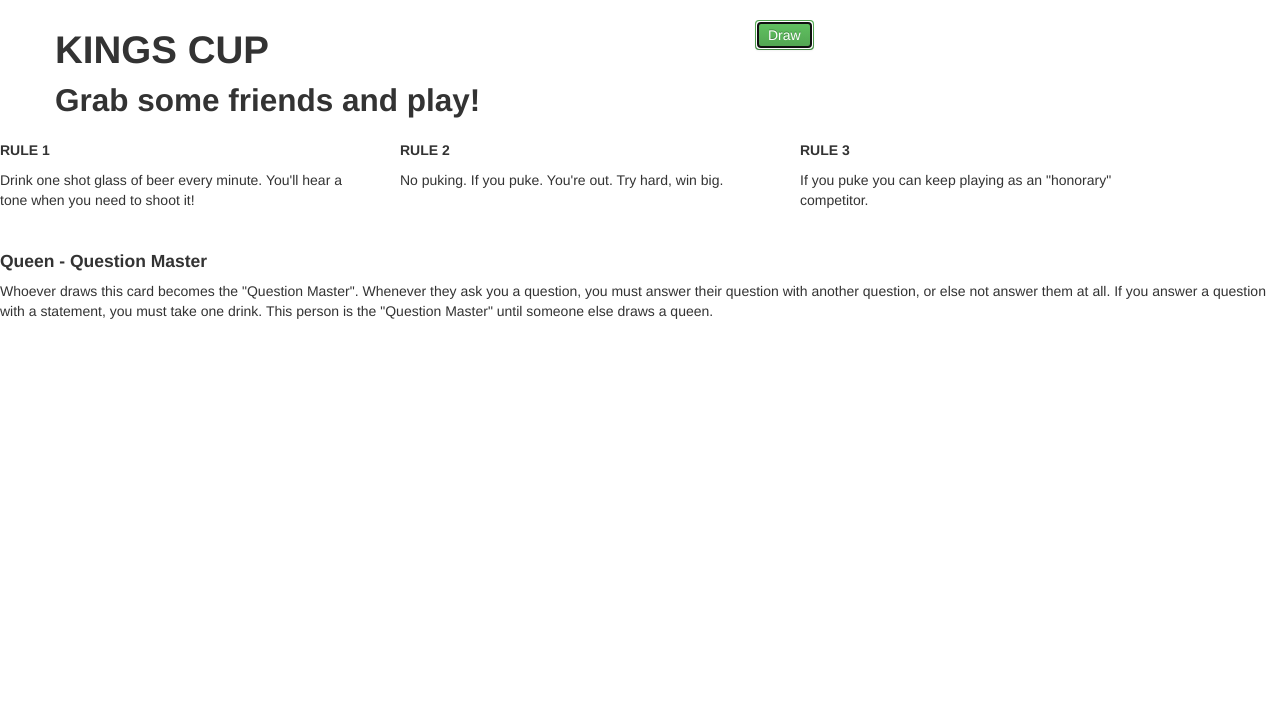
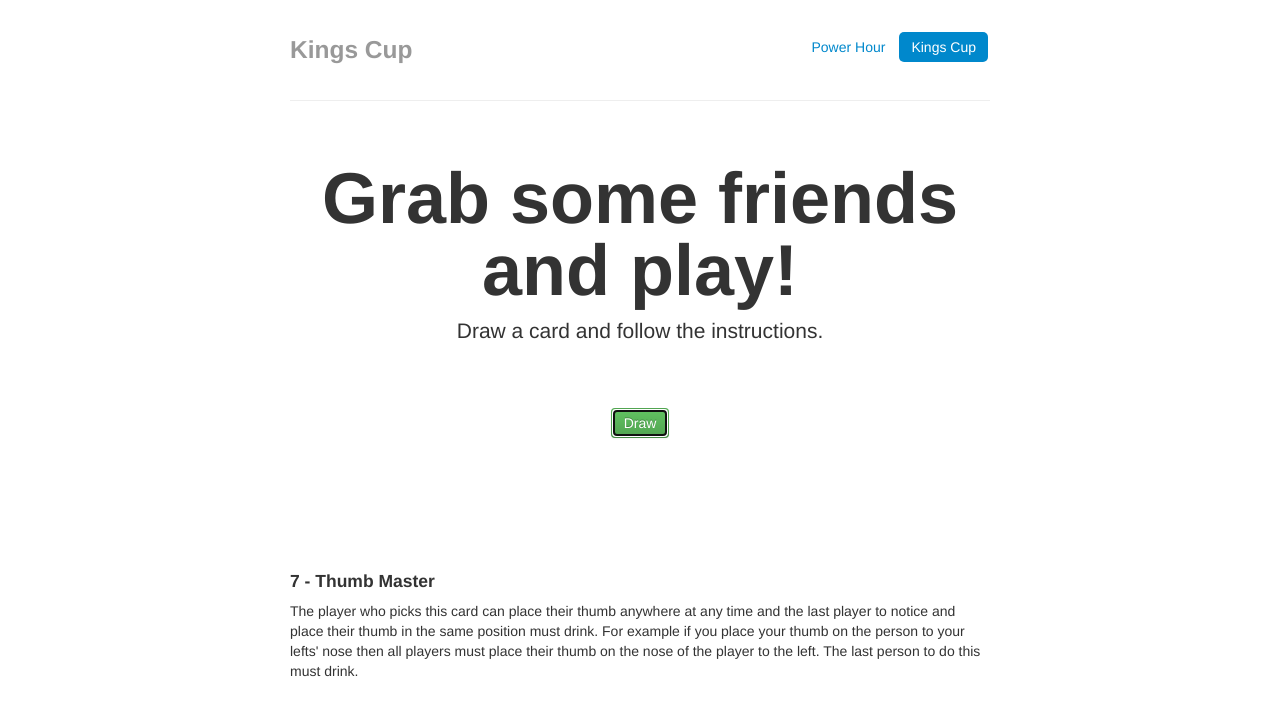
Before and after one commit to ckennicott/dwc, a plain HTML site: page kingscup.html in a window 1280 px wide. Both pictures are taken after a click on the button "Draw". Drawn offline with nearby package versions, Linux system fonts and the light colour scheme.

Commit message:
basic logic for kings cup app

```diff
--- a/js/kings-cup.js
+++ b/js/kings-cup.js
@@ -1,12 +1,72 @@
 $(document).ready(function(){
 
-    var cardArray;
+    var cardArray = [
+	["Ace", "Waterfall", "The Player who drew this card begins to chug or sip, so then does everybody else. When the person who picked up the card stops drinking the person to their right can stop drinking. When that person stops drinking the person to their right can stop drinking. This goes to the end of the circle. Also known as Tom Ace"],
+	[2, "You", "The Player who drew this card selects someone who then must drink."],
+	[3, "Me", "The Player who drew this card must drink."],
+	[4, "Whores", "Ladies and women drink."],
+	[5, "Never have I ever", "Every Player holds up 5 fingers and the person who drew the card begins the questioning with a sentence \"Never have I ever.....\" Player must state something that he/she has never done. If any of the other players have done it then they lose a finger. 1st person to lose all five fingers they must drink."],
+	[6, "Dicks", "Gentlemen or men drink."],
+	[7, "Thumb Master", "The player who picks this card can place their thumb anywhere at any time and the last player to notice and place their thumb in the same position must drink. For example if you place your thumb on the person to your lefts' nose then all players must place their thumb on the nose of the player to the left. The last person to do this must drink."],
+	[8, "Gambler's Fate", "When a player draws this card they must guess the colour of the next card. If they get it wrong, they drink. If they get it right, they give a drink to another player."],
+	[9, "Bust a Rhyme", "The player who drew the 9 says a phrase, then the players go around in the circle saying phrases that rhyme with the original. No phrase may be said twice, the first player who can not come up with a phrase, or says a phrase that doesn't rhyme must drink."],
+	[10, "Categories", "The player who drew the 10 picks a category such as \"sports teams\" or \"bands from the '90s,\" the players then go around in the circle saying items from that category, the first player who can not think of an item or says something not in the category (or if all items have been exhausted) must drink."],
+	["Jack", "Last slap", "The player who drew the card can place the card on the table anytime, and the last person to place their hand on the card has to drink a second per player in the game."],
+	["Queen", "Question Master", "Whoever draws this card becomes the \"Question Master\". Whenever they ask you a question, you must answer their question with another question, or else not answer them at all. If you answer a question with a statement, you must take one drink. This person is the \"Question Master\" until someone else draws a queen."],
+	["King", "RuleMaster", "The 4th King drawn must drink the center cup. The first 3 King's may add drinks to the center cups as well as make a rule."]
+	];
+	var previousCardsArray = [0, 0, 0, 0, 0, 0, 0, 0, 0, 0, 0, 0, 0];
+	var currentCardNum;
+	var cardHTML;
+	var cardExplinationHTML;
 
 
+    $("#draw-card-button").click(function() {
 
-    $(".draw-card-button").click(function() {
+		var foundCard = false;
+		while (foundCard == false) {
+
+			// Draw a new card
+			currentCardNum = Math.floor(Math.random() * 13) + 1;
+
+			// Make sure the card number hasn't been drawn 4 times before
+			if (previousCardsArray[currentCardNum - 1] < 4) {
+
+				// Incriment the card number
+				previousCardsArray[currentCardNum - 1]++;
+
+				// Update page content
+				cardHTML = "<h4>" + cardArray [currentCardNum - 1][0] + " - " + cardArray[currentCardNum - 1][1] + "</h4>";
+				$("#card").html(cardHTML);
+				cardExplinationHTML = "<p>" + cardArray [currentCardNum - 1][2] + "</p>";
+				$("#card-explination").html(cardExplinationHTML);
+				foundCard = true;
+
+				if (isFull(previousCardsArray)) {
+
+					alert("Game over");
+
+				}
+			}
+		}
 
 
     });
 
+	function isFull(array) {
+
+		var full = true;
+
+		for (var i = 0; i < previousCardsArray.length; i++) {
+
+			if (previousCardsArray[i] < 4) {
+				return false;
+			}
+
+		}
+
+		return full;
+
+	}
+
 })
--- a/kingscup.html
+++ b/kingscup.html
@@ -13,43 +13,29 @@
 
   </head>
   <body>
-      <audio id="beer-sound" preload="auto">
-           <source src="beer.wav" type="audio/wav">
-      Your browser does not support this audio format.
-      </audio>
+       <div class="container-narrow">
+              <div class="masthead">
+                  <ul class="nav nav-pills pull-right">
+                      <li><a href="index.html">Power Hour</a></li>
+                      <li class="active"><a href="kingscup.html">Kings Cup</a></li>
+                  </ul>
+                  <h3 class="muted">Kings Cup</h3>
+              </div>
 
-	<div class="container">
-	    <div class="row">
-	        <div class="span7">
-                <h1 class="center-text">KINGS CUP</h1>
-                <h2 class="center-text">Grab some friends and play!</h2>
-            </div>
-            <div class="span3 button-section">
-                <button class="btn btn-success large" id="draw-card-button" type="button">Draw</button>
-                </div>
-            </div>
-        </div><!-- End Row -->
+              <hr>
 
-        <div class="rules">
-            <div class="row center-text">
-                <div class="span4">
-                    <h5>RULE 1</h5>
-                    <p>Drink one shot glass of beer every minute. You'll hear a tone when you need to shoot it!</p>
-                </div>
-                <div class="span4">
-                    <h5>RULE 2</h5>
-                    <p>No puking. If you puke. You're out. Try hard, win big.</p>
-                </div>
-                <div class="span4">
-                    <h5>RULE 3</h5>
-                    <p>If you puke you can keep playing as an "honorary" competitor.</p>
-                </div>
-            </div><!-- End Row -->
-        </div><!-- End Rules -->
+              <div class="jumbotron">
+                  <h1>Grab some friends and play!</h1>
+                  <p class="lead">Draw a card and follow the instructions.</p>
+                  <div class="pad_both_double button-section center-text">
+                      <button class="btn btn-success large" id="draw-card-button" type="button">Draw</button>
+                  </div>
+              </div>
+
 
         <div class="center-text pad_both" id="card-section">
-            <div id="card"><h4>Queen - Question Master</h4></div>
-            <div id="card-explination"><p>Whoever draws this card becomes the "Question Master". Whenever they ask you a question, you must answer their question with another question, or else not answer them at all. If you answer a question with a statement, you must take one drink. This person is the "Question Master" until someone else draws a queen.</p></div>
+            <div id="card"></div>
+            <div id="card-explination"></div>
 
         </div><!-- End center -->
 	</div>
```
Also changed, not shown: index.html (+2 -2 lines).
